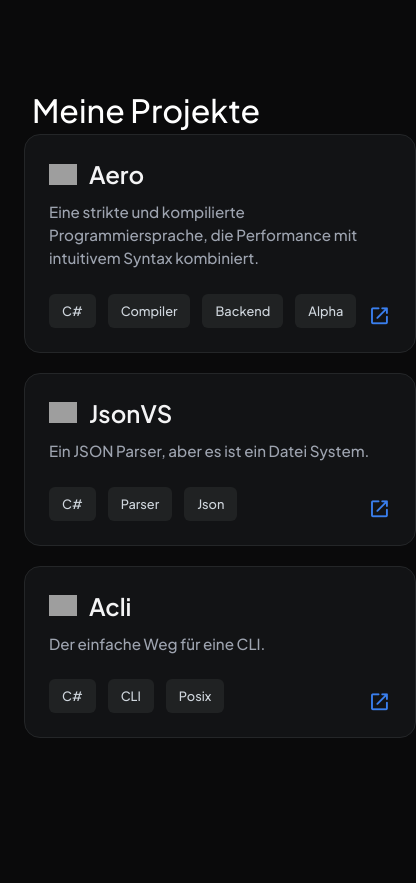
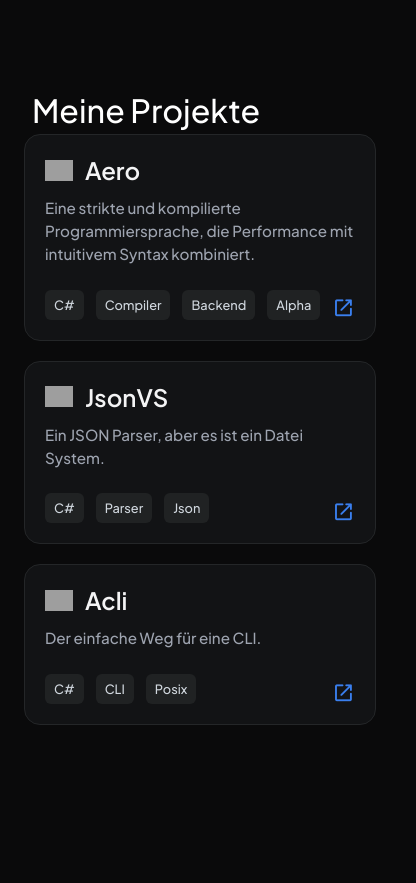
Before and after one commit to holzfa/Portfolio, a website: page index.html in a window 390 px wide. Shown: the part 1440-2323 px from the top of the page, 416 px wide, since content can reach past the window. Drawn offline with nearby package versions, Linux system fonts and the light colour scheme; grey boxes are pictures that could not be loaded.

Commit message:
Updated project-card size to better fit mobile environments

```diff
--- a/styles.css
+++ b/styles.css
@@ -277,7 +277,7 @@
   background-color: #121315;
   border: 1px solid #242628;
   border-radius: 16px;
-  padding: 24px;
+  padding: 20px;
   box-sizing: border-box;
   position: relative;
   transition: border-color 0.2s ease, background-color 0.2s ease;
@@ -315,7 +315,7 @@
 .badge {
     background-color: #202223;
 
-    padding: 8px 12px;
+    padding: 6px 8px;
     display: flex;
     justify-content: center;
     align-items: center;
```
